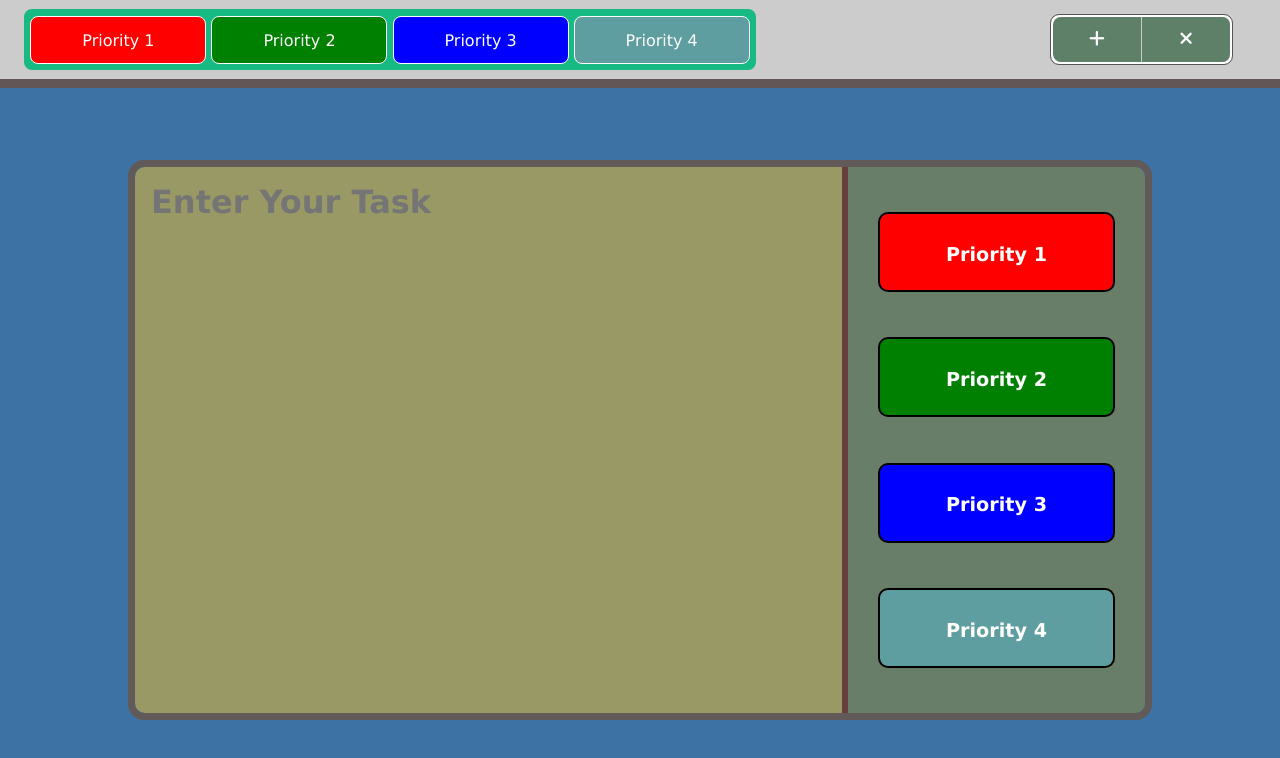
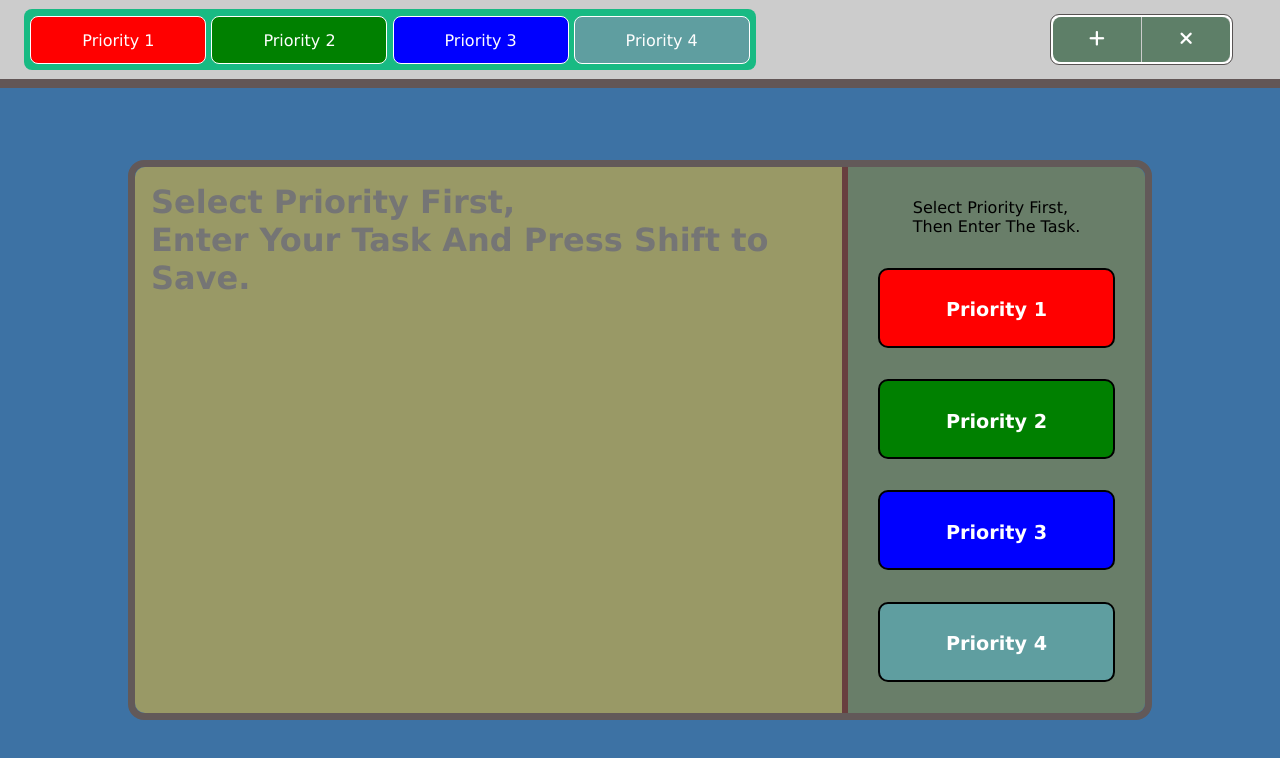
Before and after one commit to coderCodesA-Z/Task_Manager-New-, a plain HTML site: page index.html in a window 1280 px wide. Drawn offline with Linux system fonts and the light colour scheme.

Commit message:
second commit index.html

```diff
--- a/index.html
+++ b/index.html
@@ -26,17 +26,29 @@
         </span>
     </header>
 
+    <!-- main-container -->
+    <div class="main-container"></div>
+    <!-- <div class="ticket-container">
+            <div class="ticket-color priority1"></div>
+            <div class="ticket-id">rndmId</div>
+            <div class="task-area">${ticketTask}</div>
+            <div class="ticket-lock"><i class="fa-solid fa-lock"></i></div>
+        </div> -->
+    <!-- </div> -->
+
+
     <div class="modalContainer">
-        <textarea class="textAreaContainer" placeholder="Enter Your Task"></textarea>
+        <textarea class="textAreaContainer" placeholder="Select Priority First,
+Enter Your Task And Press Shift to Save." spellcheck="false"></textarea>
         <div class="priorityColorContainer">
+            Select Priority First,<br> Then Enter The Task.
             <div class="priority1 priorityColor">Priority 1</div>
             <div class="priority2 priorityColor">Priority 2</div>
             <div class="priority3 priorityColor">Priority 3</div>
-            <div class="priority4 priorityColor">Priority 4</div>
+            <div class="priority4 priorityColor border">Priority 4</div>
         </div>
     </div>
-    <!-- Ignore This -->
-    <!-- Added Another Comment -->
+    <script src="script.js"></script>
 </body>
 
 </html>
```
